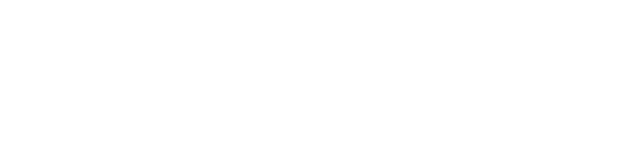
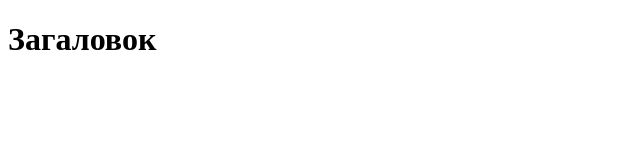
Before and after one commit to DolgopiatovaO/smart, a plain HTML site: page index.html in a window 1280 px wide. Shown: the whole page, without its empty margins (0-640 px from the left). Drawn offline with Linux system fonts and the light colour scheme.

Commit message:
добавили заголовок

```diff
--- a/index.html
+++ b/index.html
@@ -8,6 +8,8 @@
     <title>Document</title>
 </head>
 <body>
+    <h1>Загаловок
 
+    </h1>
 </body>
 </html>
```
